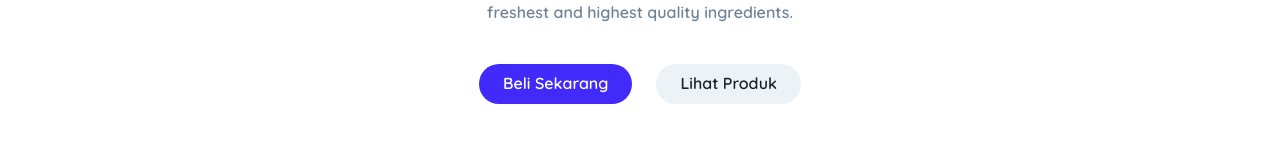
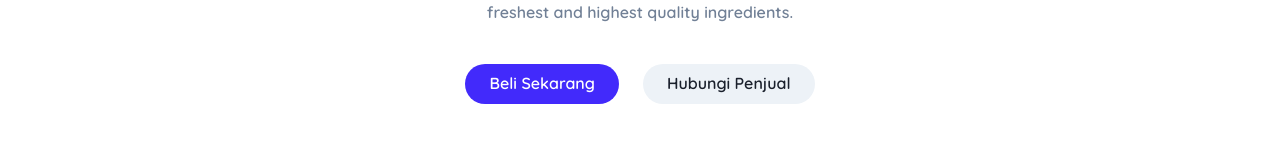
Before and after one commit to gnafhan/boba-store, a Next.js app: page / in a window 1280 px wide. Shown: the part 297-451 px from the top of the page. Built offline with nearby package versions, Linux system fonts and the light colour scheme; no server answers; a web font is replaced by a local one.

Commit message:
add button link

```diff
--- a/components/Hero.js
+++ b/components/Hero.js
@@ -56,14 +56,17 @@ import Confetti from './Confetti';
               _hover={{bg: useColorModeValue('#3311db', '#9374ff')}}
               _active={{bg: useColorModeValue('#2111a5', '#7551ff'),}}
               className={quicksand.className}
+              as="a"
+              href='/catalogue'
               >
               Beli Sekarang
             </Button>
             <Button
             className={quicksand.className}
-
+            as="a"
+            href='/contact'
             rounded={'full'} px={6} >
-              Lihat Produk
+              Hubungi Penjual
             </Button>
           </Stack>
           <Flex w={'full'}>
```
